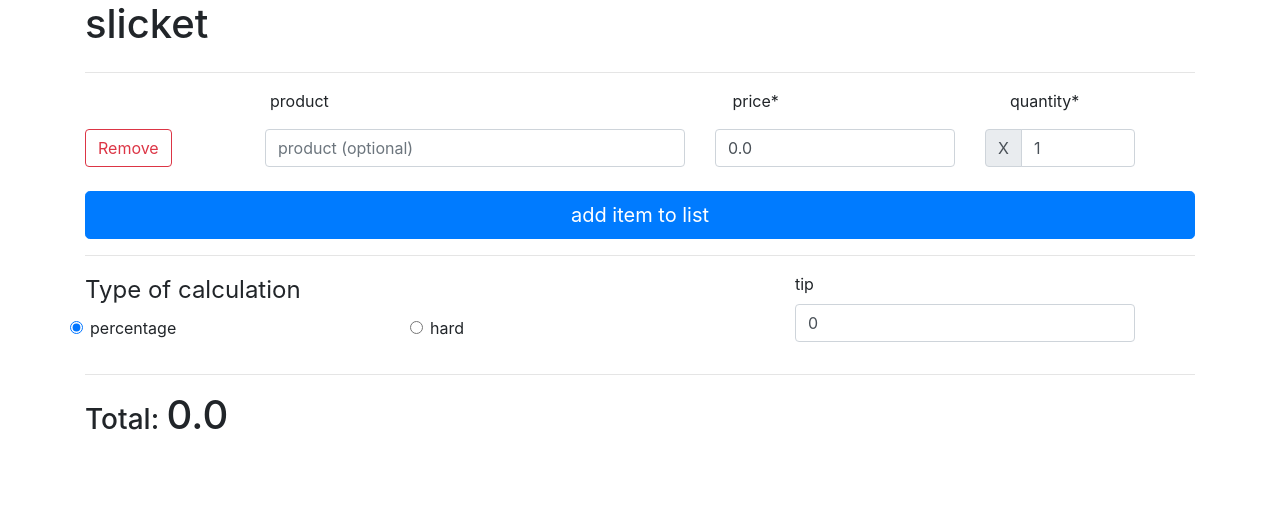
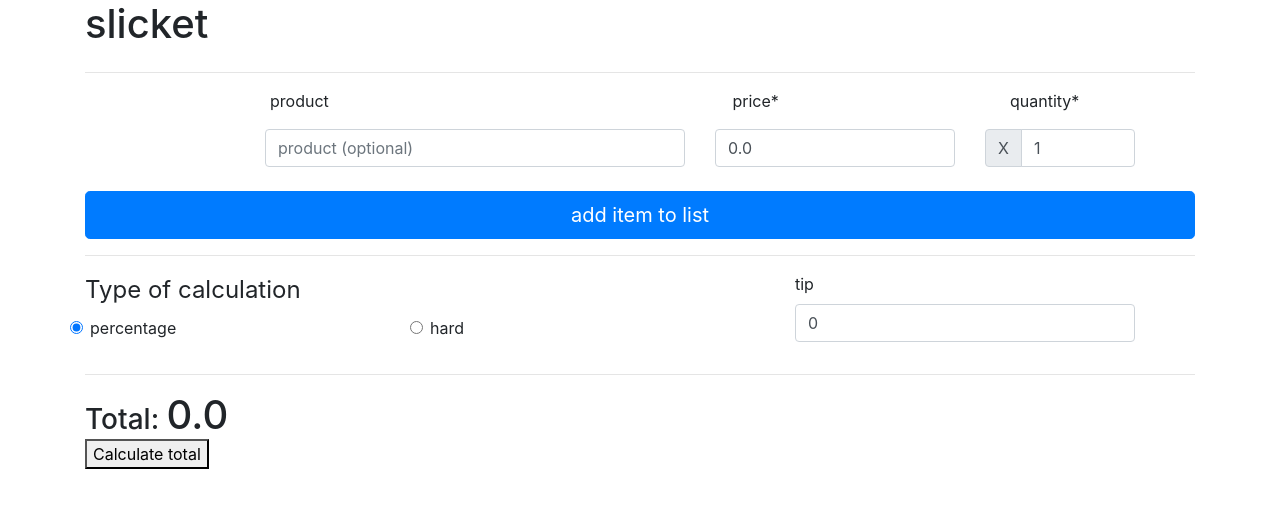
Before and after one commit to abelardogg/slicket, a Node server app: page / in a window 1280 px wide. Shown: the top 508 px of the page. Run offline with Node 20, Linux system fonts and the light colour scheme.

Commit message:
total of rows

```diff
--- a/views/pages/home.ejs
+++ b/views/pages/home.ejs
@@ -29,16 +29,16 @@
             </div>
 
             <div id="shop-list" class="col-12 row">
-                <div class="col-12 row shop-list-form">
+                <div class="col-12 row item-row">
                     <div class="col-2 remove-item">
-                        <button type="button" class="btn btn-outline-danger">Remove</button>
+                        <!-- <button type="button" class="btn btn-outline-danger">Remove</button> -->
                     </div>
                     <div class="col-5 form-group">
                         <input type="text" class="form-control" placeholder="product (optional)">
                     </div>
 
                     <div class="col-3 form-group">
-                        <input type="number" class="form-control" placeholder="price*" value="0.0">
+                        <input type="number" class="form-control item-price" placeholder="price*" value="0.0">
                     </div>
 
                     <div class="col-2 form-group">
@@ -46,7 +46,7 @@
                             <div class="input-group-prepend">
                                 <div class="input-group-text">X</div>
                             </div>
-                            <input type="number" class="form-control" placeholder="quantity*" value="1">
+                            <input type="number" class="form-control item-quantity" placeholder="quantity*" value="1">
                         </div>
                     </div>
                 </div>
@@ -87,6 +87,9 @@
             <div id="summary" class="col-12">
                 <span class="h3">Total: </span> <span class="h1">0.0</span>
             </div>
+            <div class="col-12">
+                <button id="calculate-total">Calculate total</button>
+            </div>
         </div>
     </div>
 </body>
```
Also changed, not shown: public/js/app.js.
